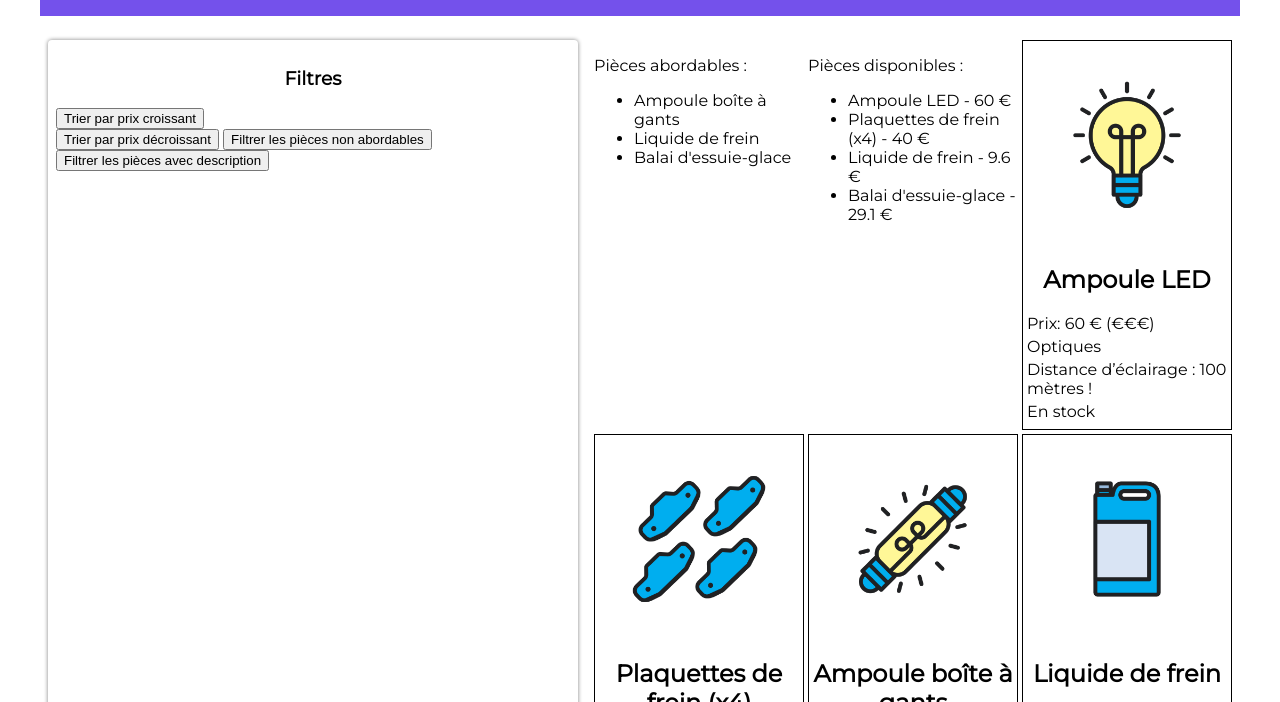
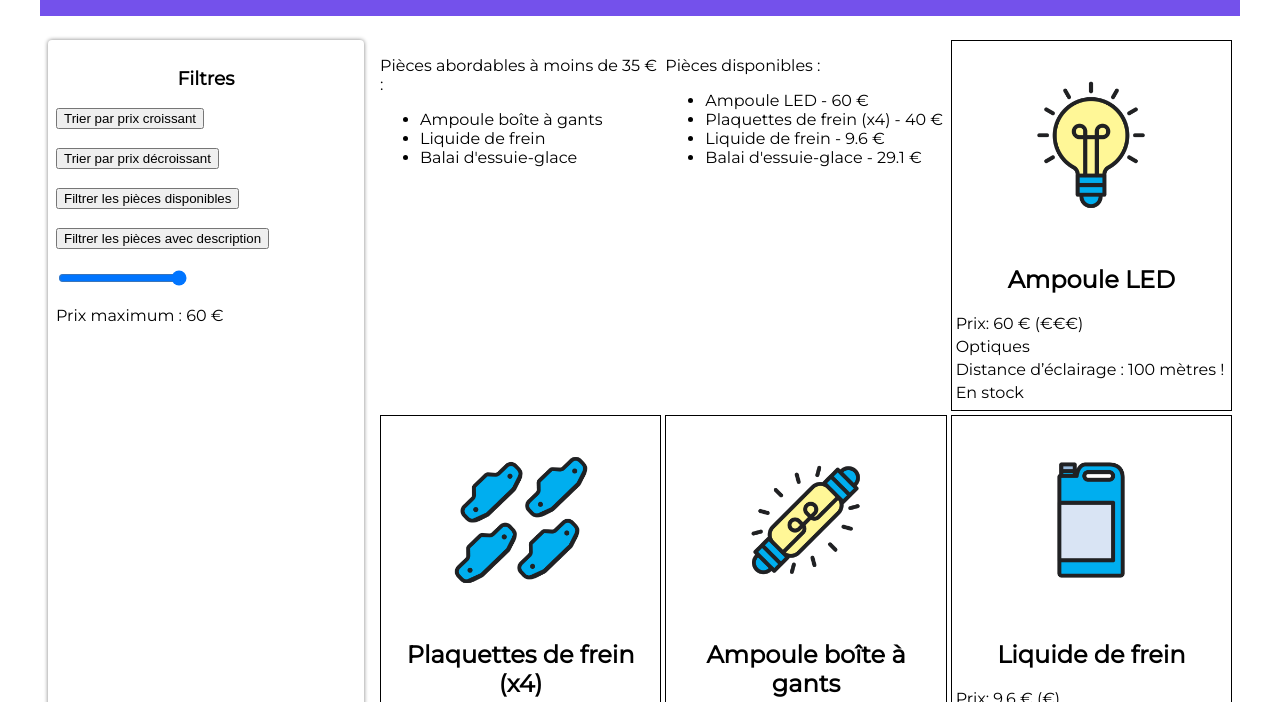
Before and after one commit to Axel93183/Les-bonnes-pieces, a website: page index.html in a window 1280 px wide. Shown: the part 98-800 px from the top of the page. Drawn offline with Linux system fonts and the light colour scheme.

Commit message:
Utiliser la propriété innerHTML pour mise à jour affichage + input type range

```diff
--- a/index.html
+++ b/index.html
@@ -1,14 +1,15 @@
 <!DOCTYPE html>
 <html lang="fr">
   <head>
-		<meta charset="utf-8">
+    <meta charset="utf-8" />
     <title>Les Bonnes Pièces</title>
-		<link rel="stylesheet" href="styles.css">
+    <link rel="stylesheet" href="styles.css" />
     <script type="module" src="pieces.js"></script>
   </head>
+
   <body>
     <header>
-			<img src="images/logo-les-bonnes-pieces.png" alt="LOGO">
+      <img src="images/logo-les-bonnes-pieces.png" alt="LOGO" />
       <h1>Les Bonnes Pièces</h1>
     </header>
     <main>
@@ -16,20 +17,23 @@
       <section class="filtres">
         <h3>Filtres</h3>
         <button class="btn-trier">Trier par prix croissant</button>
-				<br>
-				<button class="btn-trier-decroissant">Trier par prix décroissant</button>
-				<button class="btn-filtrer">Filtrer les pièces non abordables</button>
-				<button class="btn-filtrer-description">Filtrer les pièces avec description</button>
+        <br /><br />
+        <button class="btn-trier-decroissant">
+          Trier par prix décroissant
+        </button>
+        <br /><br />
+        <button class="btn-filtrer">Filtrer les pièces disponibles</button>
+        <br /><br />
+        <button class="btn-filtrer-description">
+          Filtrer les pièces avec description
+        </button>
+        <br /><br />
       </section>
 
       <!-- Fiches produits -->
       <section class="fiches">
-				<div class="abordables">
-					<p>Pièces abordables :</p>
-				</div>
-				<div class="disponibles">
-					<p>Pièces disponibles :</p>
-				</div>
+        <div class="abordables"></div>
+        <div class="disponibles"></div>
       </section>
     </main>
   </body>
--- a/pieces.js
+++ b/pieces.js
@@ -1,56 +1,68 @@
 // Récupération des pièces depuis le fichier JSON
-const reponse = await fetch("pieces-autos.json"); // Envoie une requête pour récupérer le contenu du fichier JSON
+const pieces = await fetch("pieces-autos.json").then(pieces => pieces.json());
 
-const pieces = await reponse.json(); // Parse la réponse en tant qu'objet JavaScript (ici, un tableau "[]") contenant les pièces
+/******************************************************************************************************************/
+/************************************AUTRE SYNTAXE DE RÉCUPÉRATION*************************************************/
+/******************************************************************************************************************/
+//const reponse = await fetch("pieces-autos.json"); // Envoie une requête pour récupérer le contenu du fichier JSON
+//const pieces = await reponse.json(); // Parse la réponse en tant qu'objet JavaScript (ici, un tableau "[]") contenant les pièces
+/*("Parse" signifie analyser et transformer des données d'un format à un autre, généralement pour rendre les données utilisables par un programme informatique.)*/
+/******************************************************************************************************************/
+/******************************************************************************************************************/
 
-/*("Parse" signifie analyser et transformer des données d'un format à un autre, généralement pour rendre les données utilisables par un programme informatique.)*/
+// Fonction qui génère toute la page web
+function genererPieces(pieces) {
+    for (let i = 0; i < pieces.length; i++) {
 
-for (let i = 0; i < pieces.length; i++) {
-    // Récupération de l'élément du DOM qui accueillera les fiches
-    const sectionFiches = document.querySelector(".fiches");
+        const article = pieces[i];
         // Création d’une balise dédiée à une pièce automobile
         const pieceElement = document.createElement("article");
         // On crée l’élément img.
         const imageElement = document.createElement("img");
         // On accède à l’indice i de la liste pieces pour configurer la source de l’image.
-    imageElement.src = pieces[i].image;
+        imageElement.src = article.image;
+        // On rattache l’image à pieceElement (la balise article)
+        pieceElement.appendChild(imageElement);
 
         // Idem pour le nom, le prix et la catégorie...
         const nomElement = document.createElement("h2");
-    nomElement.innerText = pieces[i].nom;
+        nomElement.innerText = article.nom;
+        pieceElement.appendChild(nomElement);
 
         const prixElement = document.createElement("p");
-    prixElement.innerText = `Prix: ${pieces[i].prix} € (${pieces[i].prix < 35 ? "€" : "€€€"})`;
+        prixElement.innerText = `Prix: ${article.prix} € (${article.prix < 35 ? "€" : "€€€"})`;
+        pieceElement.appendChild(prixElement);
 
         const categorieElement = document.createElement("p");
-    categorieElement.innerText = pieces[i].categorie ?? "(aucune catégorie)";
+        categorieElement.innerText = article.categorie ?? "(aucune catégorie)";
+        pieceElement.appendChild(categorieElement);
 
         const descriptionElement = document.createElement("p");
-    descriptionElement.innerText = pieces[i].description ?? "Pas de description pour le moment"
+        descriptionElement.innerText = article.description ?? "Pas de description pour le moment"
+        pieceElement.appendChild(descriptionElement);
 
         const disponibiliteElement = document.createElement("p");
-    disponibiliteElement.innerText = pieces[i].disponibilite ? "En stock" : "Rupture de stock"
+        disponibiliteElement.innerText = article.disponibilite ? "En stock" : "Rupture de stock"
+        pieceElement.appendChild(disponibiliteElement);
 
-    // On rattache la balise article à la section Fiches
-    sectionFiches.appendChild(pieceElement);
-    // On rattache l’image à pieceElement (la balise article)
-    pieceElement.appendChild(imageElement);
-    // Idem pour le nom, le prix et la catégorie...
-    pieceElement.appendChild(nomElement);
-    pieceElement.appendChild(prixElement);
-    pieceElement.appendChild(categorieElement);
-    pieceElement.appendChild(descriptionElement);
-    pieceElement.appendChild(disponibiliteElement);
+        // On rattache la balise article au body
+        document.querySelector(".fiches").appendChild(pieceElement);
     }
+}
+// Appel de la fonction pour le premier affichage de la page
+genererPieces(pieces);
 
+// Ajout du listener pour trier les pièces par ordre de prix croissant
 const boutonTrier = document.querySelector(".btn-trier");
-
-const piecesOrdonnees = Array.from(pieces);//créer une copie de la liste "pieces". Cela permet de ne pas toucher à l'ordre de la liste "pieces" pour que les autre tris et filtres de la page fonctionnent correctement
 boutonTrier.addEventListener("click", function () {
+    const piecesOrdonnees = Array.from(pieces);//créer une copie de la liste "pieces".
     piecesOrdonnees.sort(function (a, b) {
         return a.prix - b.prix;
     });
-    console.log(piecesOrdonnees);
+    //console.log(piecesOrdonnees);
+    // Effacement de l'écran et regénération de la page
+    document.querySelector(".fiches").innerHTML = "";
+    genererPieces(piecesOrdonnees);
 });
 
 const boutonFiltrer = document.querySelector(".btn-filtrer");
@@ -59,10 +71,13 @@ boutonFiltrer.addEventListener("click", function () {
     // Crée un nouveau tableau "piecesFiltrees" en filtrant les éléments du tableau "pieces"
     // Le filtre est basé sur la condition que le prix de chaque "piece" soit inférieur ou égal à 35
     const piecesFiltrees = pieces.filter(function (piece) {
-        return piece.prix <= 35;
+        return piece.disponibilite;
     });
     // Affiche le tableau résultant après le filtrage dans la console
-    console.log(piecesFiltrees);
+    //console.log(piecesFiltrees);
+    // Effacement de l'écran et regénération de la page
+    document.querySelector(".fiches").innerHTML = "";
+    genererPieces(piecesFiltrees);
 });
 
 const boutonFiltreDescription = document.querySelector(".btn-filtrer-description");
@@ -70,16 +85,18 @@ boutonFiltreDescription.addEventListener("click", function () {
     const piecesAvecDescription = pieces.filter(function (piece) {
         return piece.description;
     });
-    console.log(piecesAvecDescription);
-})
+    document.querySelector(".fiches").innerHTML = "";
+    genererPieces(piecesAvecDescription);
+});
 
 const boutonTriDecroissant = document.querySelector(".btn-trier-decroissant")
 boutonTriDecroissant.addEventListener("click", () => {
+    const piecesOrdonnees = Array.from(pieces);//créer une copie de la liste "pieces".
     piecesOrdonnees.sort((a, b) => {
         return b.prix - a.prix;
     });
-    console.log(piecesOrdonnees);
-
+    document.querySelector(".fiches").innerHTML = "";
+    genererPieces(piecesOrdonnees);
 })
 
 const noms = pieces.map(piece => piece.nom);
@@ -90,6 +107,8 @@ for (let i = pieces.length - 1; i >= 0; i--) {
 }
 //console.log(noms)
 
+const pElement = document.createElement('p')
+pElement.innerText = "Pièces abordables à moins de 35 € :";
 //Création de la liste
 const abordablesElements = document.createElement('ul');
 //Ajout de chaque nom à la liste
@@ -98,10 +117,12 @@ for (let i = 0; i < noms.length; i++) {
     nomElement.innerText = noms[i];
     abordablesElements.appendChild(nomElement)
 }
+document.querySelector(".abordables")
+    .appendChild(pElement)
+    .appendChild(abordablesElements)
 
-// Ajout de l'en-tête puis de la liste au bloc résultats filtres
-document.querySelector('.abordables').appendChild(abordablesElements)
-
+const pElementDispo = document.createElement('p')
+pElementDispo.innerText = "Pièces disponibles :"
 const nomsDispo = pieces.map(piece => piece.nom);
 const prixDispo = pieces.map(piece => piece.prix);
 
@@ -120,4 +141,39 @@ for (let i = 0; i < nomsDispo.length; i++) {
     disponiblesElement.appendChild(nomElement)
 }
 
-document.querySelector('.disponibles').appendChild(disponiblesElement)
+document.querySelector('.disponibles')
+    .appendChild(pElementDispo)
+    .appendChild(disponiblesElement)
+
+// Création d'un élément <input> de type "range"
+const inputRange = document.createElement("input");
+inputRange.type = "range"; // Définition du type d'input en "range"
+inputRange.id = "prixMax"; // Définition de l'ID de l'élément input
+inputRange.name = "prixMax"; // Définition du nom de l'élément input
+inputRange.min = "0"; // Définition de la valeur minimale
+inputRange.max = "60"; // Définition de la valeur maximale
+inputRange.step = "5"; // Définition de l'incrément (pas)
+inputRange.value = "60"; // Définition de la valeur initiale
+
+// Ajout de l'élément <input> à la div avec la classe "filtres"
+document.querySelector(".filtres").appendChild(inputRange);
+
+// Création d'un élément <p> pour afficher la valeur du prix maximum
+const prixMaxValue = document.createElement("p");
+prixMaxValue.id = "prixMaxValue"; // Définition de l'ID de l'élément <p>
+prixMaxValue.textContent = "Prix maximum : 60 €"; // Texte initial
+
+// Ajout de l'élément <p> à la div avec la classe "filtres"
+document.querySelector(".filtres").appendChild(prixMaxValue);
+
+// Ajout d'un événement d'écoute pour détecter les changements de valeur dans l'input range
+inputRange.addEventListener("input", () => {
+    prixMaxValue.textContent = `Prix maximum : ${inputRange.value} €`; // Mise à jour du texte avec la valeur sélectionnée
+
+    // Filtrer les pièces en fonction de la valeur de l'input range
+    const piecesFiltrees = pieces.filter(piece => piece.prix <= prixMax);
+
+    // Générer les fiches des pièces filtrées
+    document.querySelector(".fiches").innerHTML = "";
+    genererPieces(piecesFiltrees);
+});
```
Lines whose indentation alone changed are shown as unchanged.
